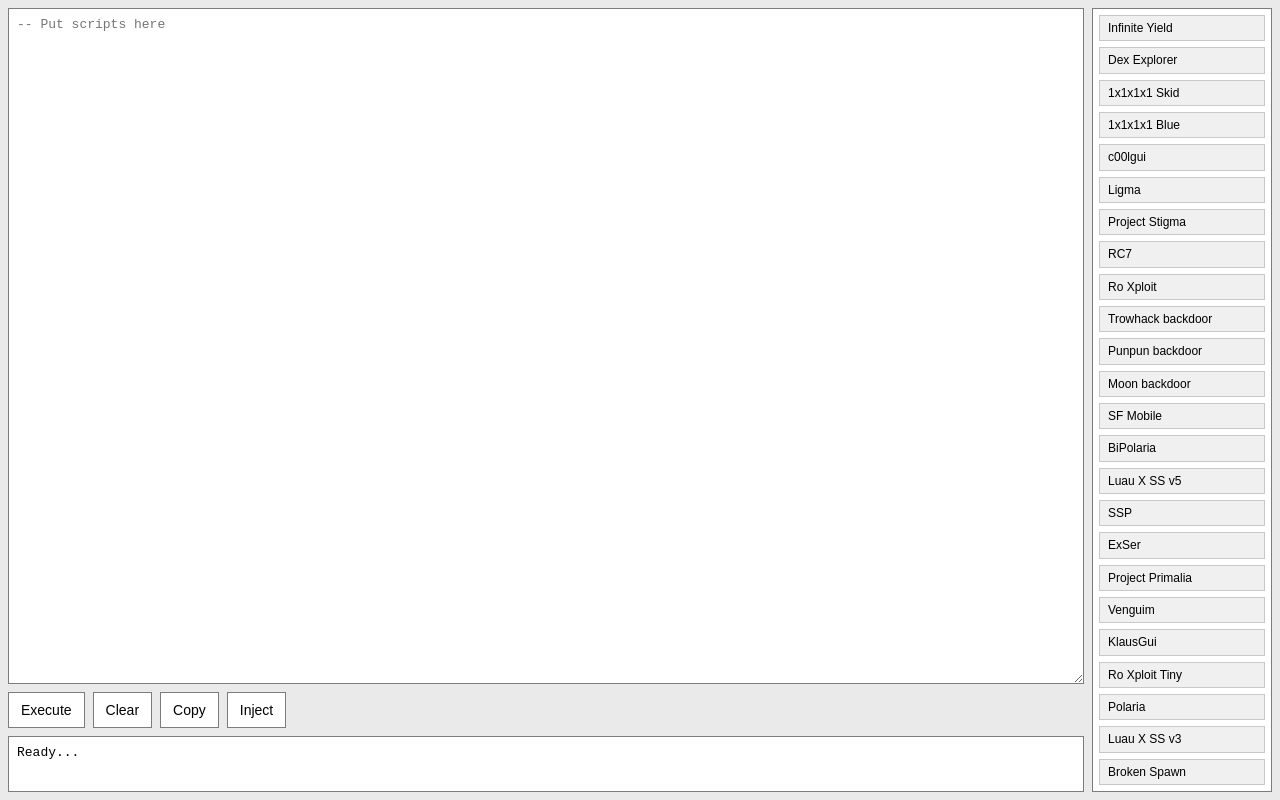
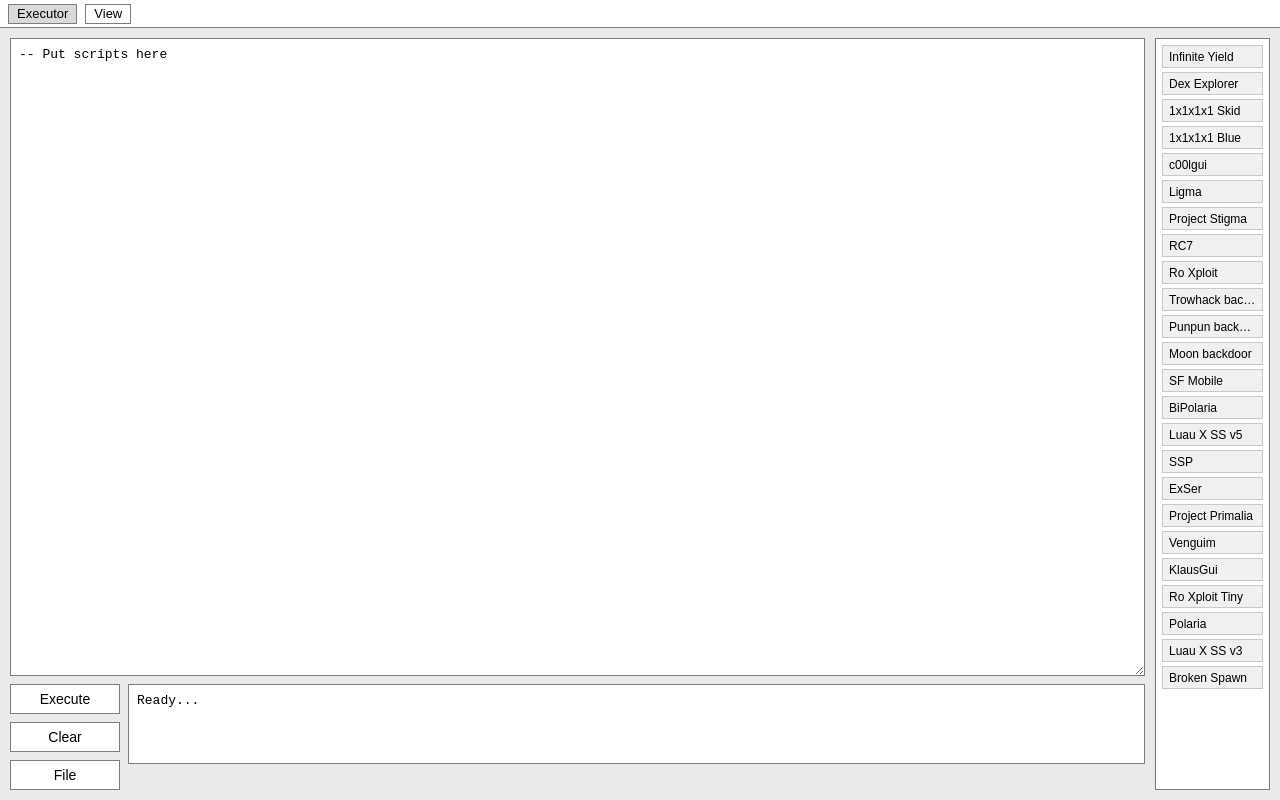
Before and after one commit to krnlexecutor735-cell/PutigmaV2, a plain HTML site: page index.html in a window 1280 px wide. Drawn offline with Linux system fonts and the light colour scheme.

Commit message:
Update index.html

```diff
--- a/index.html
+++ b/index.html
@@ -3,61 +3,217 @@
 <head>
   <meta charset="utf-8" />
   <meta name="viewport" content="width=device-width,initial-scale=1" />
-  <title>PutigmaV2</title>
+  <title>Putigma V2 (Fullscreen)</title>
   <style>
-    *{box-sizing:border-box}
-    html,body{height:100%;margin:0;background:#f0f0f0;font-family:system-ui,Segoe UI,Roboto,Arial}
-    :root{--bg:#fff;--panel:#eaeaeb;--border:#7c7c7c;--text:#000}
-    /* Fixed full-screen container (not draggable) */
-    .app{position:fixed;inset:0;display:flex;gap:8px;padding:8px;background:var(--panel);user-select:text}
-    .editor{flex:1;display:flex;flex-direction:column;min-width:0}
-    textarea#script{flex:1;padding:8px;border:1px solid var(--border);background:#fff;color:var(--text);font-family:monospace;font-size:13px;resize:vertical;min-height:0;overflow:auto}
-    .controls{display:flex;gap:8px;margin-top:8px}
-    .btn{height:36px;padding:0 12px;border:1px solid var(--border);background:#fff;cursor:pointer;font-size:14px}
-    .list{width:180px;max-width:320px;display:flex;flex-direction:column}
-    .buttons{flex:1;overflow:auto;background:#fff;border:1px solid var(--border);display:flex;flex-direction:column;gap:6px;padding:6px}
-    .buttons button{height:28px;border:1px solid #c8c8c8;background:#f0f0f0;font-size:12px;text-align:left;padding-left:8px;cursor:pointer;white-space:nowrap;overflow:hidden;text-overflow:ellipsis}
-    .output{margin-top:8px;border:1px solid var(--border);background:#fff;padding:8px;font-family:monospace;font-size:13px;min-height:56px;overflow:auto}
+    /* Simple, rectangular UI that fills the screen.
+       Editor and script list expand and scroll when content is large. */
+    * { box-sizing: border-box; }
+    html,body { height:100%; margin:0; background:#f0f0f0; font-family: "Segoe UI", Roboto, Arial, sans-serif; }
+    :root{
+      --bg:#ffffff;
+      --panel:#eaeaeb;
+      --border:#7c7c7c;
+      --muted:#c6c6c6;
+      --text:#000000;
+    }
+
+    /* Fullscreen container (no top titlebar) */
+    .putigma-full {
+      position:fixed;
+      left:0; top:0; right:0; bottom:0;
+      display:flex;
+      flex-direction:column;
+      background:var(--bg);
+      border:0;
+    }
+
+    /* Tabs row (Executor / View) only */
+    .tabs-row {
+      height:28px;
+      background:var(--bg);
+      border-bottom:1px solid var(--border);
+      display:flex;
+      align-items:center;
+      gap:8px;
+      padding:4px 8px;
+    }
+    .tab {
+      height:20px;
+      padding:0 8px;
+      border:1px solid var(--border);
+      background:#ffffff;
+      color:var(--text);
+      font-size:13px;
+      line-height:18px;
+      cursor:pointer;
+      display:inline-flex;
+      align-items:center;
+      user-select:none;
+    }
+    .tab.active { background:#dadada; }
+
+    /* Main area */
+    .main-area {
+      flex:1;
+      display:flex;
+      gap:10px;
+      padding:10px;
+      background:var(--panel);
+      min-height:0; /* important for proper flexbox scrolling on children */
+    }
+
+    /* Left: editor + controls */
+    .left {
+      display:flex;
+      flex-direction:column;
+      gap:8px;
+      flex:1;
+      min-width:0; /* important so textarea can shrink and scroll properly */
+    }
+
+    /* The editor should expand to fill available vertical space and scroll when content is long */
+    textarea#script {
+      width:100%;
+      flex:1;            /* expand to fill available height */
+      min-height:0;      /* allow flex to control height */
+      resize:vertical;
+      padding:8px;
+      border:1px solid var(--border);
+      background:#ffffff;
+      color:var(--text);
+      font-family: monospace;
+      font-size:13px;
+      line-height:1.2;
+      overflow:auto;
+      outline:none;
+    }
+
+    .controls-row {
+      display:flex;
+      gap:8px;
+      align-items:flex-start;
+      min-height:0;
+    }
+
+    .vstack {
+      width:110px;
+      display:flex;
+      flex-direction:column;
+      gap:8px;
+    }
+    .btn {
+      height:30px;
+      border:1px solid var(--border);
+      background:#ffffff;
+      cursor:pointer;
+      font-size:14px;
+      color:var(--text);
+      user-select:none;
+    }
+
+    .output {
+      flex:1;
+      min-height:80px;
+      min-width:0;
+      border:1px solid var(--border);
+      padding:8px;
+      background:#ffffff;
+      font-family:monospace;
+      font-size:13px;
+      overflow:auto;
+      white-space:pre-wrap;
+    }
+
+    /* Right: script list */
+    .right {
+      width:115px;
+      max-width:220px;
+      display:flex;
+      flex-direction:column;
+      min-width:110px;
+      min-height:0;
+    }
+    .script-list {
+      flex:1;
+      overflow:auto;   /* scroll when many entries */
+      background:#ffffff;
+      border:1px solid var(--border);
+      padding:6px;
+      display:flex;
+      flex-direction:column;
+      gap:4px;
+      min-height:0;
+    }
+    .script-list button {
+      width:100%;
+      height:23px;
+      border:1px solid #c8c8c8;
+      background:#f0f0f0;
+      font-size:12px;
+      cursor:pointer;
+      text-align:left;
+      padding-left:6px;
+      white-space:nowrap;
+      overflow:hidden;
+      text-overflow:ellipsis;
+    }
+    .script-list button:hover { background:#e6e6e6; }
+
+    input[type="file"] { display:none; }
+
+    /* Responsive: stack on small screens */
     @media (max-width:700px){
-      .app{flex-direction:column;padding:6px}
-      .list{width:100%;order:2}
-      .buttons{flex-direction:row;flex-wrap:wrap;gap:6px}
-      .buttons button{width:48%;height:auto;padding:6px;white-space:normal}
+      .main-area { flex-direction:column; padding:8px; }
+      .right { width:100%; order:2; max-height:220px; }
+      .script-list { flex-direction:row; flex-wrap:wrap; gap:6px; max-height:180px; overflow:auto; }
+      .script-list button { width:48%; white-space:normal; height:auto; padding:6px; }
     }
   </style>
 </head>
 <body>
-  <div class="app" id="app">
-    <div class="editor">
-      <textarea id="script" spellcheck="false" placeholder="-- Put scripts here"></textarea>
+  <div class="putigma-full" id="putigma">
+    <div class="tabs-row">
+      <button class="tab active" id="tab-exec">Executor</button>
+      <button class="tab" id="tab-view">View</button>
+      <div style="flex:1"></div>
+    </div>
 
-      <div class="controls">
+    <div class="main-area">
+      <div class="left">
+        <textarea id="script">-- Put scripts here</textarea>
+
+        <div class="controls-row">
+          <div class="vstack">
             <button class="btn" id="execute">Execute</button>
             <button class="btn" id="clear">Clear</button>
-        <button class="btn" id="copy">Copy</button>
-        <button class="btn" id="inject">Inject</button>
+            <button class="btn" id="file">File</button>
+            <input type="file" id="fileInput" accept=".txt,.lua,.js,.md,.json" />
+          </div>
+          <div class="output" id="output">Ready...</div>
+        </div>
       </div>
 
-      <div class="output" id="output">Ready...</div>
+      <div class="right">
+        <div class="script-list" id="scriptList" aria-label="Scripts list">
+          <!-- populated by JS -->
         </div>
-
-    <div class="list" id="list">
-      <div class="buttons" id="scriptList" aria-label="Scripts list"></div>
+      </div>
     </div>
   </div>
 
   <script>
     // Elements
-  const scriptArea = document.getElementById('script');
     const executeBtn = document.getElementById('execute');
     const clearBtn = document.getElementById('clear');
-  const copyBtn = document.getElementById('copy');
-  const injectBtn = document.getElementById('inject');
+    const fileBtn = document.getElementById('file');
+    const fileInput = document.getElementById('fileInput');
+    const scriptArea = document.getElementById('script');
+    const output = document.getElementById('output');
     const scriptList = document.getElementById('scriptList');
-  const output = document.getElementById('output');
-  const app = document.getElementById('app');
+    const tabExec = document.getElementById('tab-exec');
+    const tabView = document.getElementById('tab-view');
 
-  // Data (same as original)
+    // Scripts array (same as original)
     const buttonsData = [
       {Title:"Infinite Yield",URL:"https://rawscripts.net/raw/Universal-Script-Infinite-yield-Game-commands-etc-14971"},
       {Title:"Dex Explorer",URL:"https://rawscripts.net/raw/Universal-Script-Dark-Dex-Explorer-19291"},
@@ -85,96 +241,85 @@
       {Title:"Broken Spawn",URL:"https://pastebin.com/raw/NyJfL0ey"},
     ];
 
-  let lastSelectedUrl = null;
-  function loaderString(url){ return `loadstring(game:HttpGet("${url}"))()`; }
-
-  // Helper: set output text
-  function setOutput(text){
-    output.textContent = text;
-  }
-
-  // Populate list: try fetch, fallback to loader
-  function buildList(){
+    // Populate script list with buttons
+    function populateList() {
       scriptList.innerHTML = '';
-    buttonsData.forEach(item=>{
-      const btn = document.createElement('button');
-      btn.textContent = item.Title;
-      btn.title = item.URL;
-      btn.addEventListener('click', async () => {
-        lastSelectedUrl = item.URL;
-        setOutput('Fetching: ' + item.Title);
+      buttonsData.forEach(d => {
+        const b = document.createElement('button');
+        b.textContent = d.Title;
+        b.title = d.URL;
+        b.addEventListener('click', async () => {
+          output.textContent = "Exec: " + d.Title;
           try {
-          const resp = await fetch(item.URL, { cache: 'no-store' });
-          if(!resp.ok) throw new Error('HTTP ' + resp.status);
+            output.textContent = "Fetching: " + d.URL;
+            const resp = await fetch(d.URL, { cache: "no-store" });
+            if(!resp.ok) throw new Error("HTTP " + resp.status);
             const text = await resp.text();
             scriptArea.value = text;
-          scriptArea.scrollTop = 0;
-          setOutput(`Fetched ${item.Title} (${text.length} bytes) — placed into editor.`);
-        } catch (e) {
-          scriptArea.value = loaderString(item.URL);
-          scriptArea.scrollTop = 0;
-          setOutput('Fetch failed — loader inserted.');
+            scriptArea.scrollTop = 0; // reset scroll to top of editor
+            output.textContent = `Fetched ${d.Title} (${text.length} bytes) — placed into editor.`;
+          } catch (err) {
+            output.textContent = "Error fetching: " + err;
           }
         });
-      scriptList.appendChild(btn);
+        scriptList.appendChild(b);
       });
     }
-  buildList();
+    populateList();
 
-  // Drag & drop file load (loads file content into editor)
-  app.addEventListener('dragover', e => { e.preventDefault(); });
-  app.addEventListener('drop', e => {
-    e.preventDefault();
-    const f = e.dataTransfer.files && e.dataTransfer.files[0];
-    if(!f){ setOutput('No file dropped.'); return; }
-    const r = new FileReader();
-    r.onload = ()=> {
-      scriptArea.value = String(r.result || '');
-      scriptArea.scrollTop = 0;
-      lastSelectedUrl = null;
-      setOutput(`Loaded file: ${f.name}`);
-    };
-    r.onerror = ()=> { setOutput('File read error.'); };
-    r.readAsText(f);
-  });
-
-  // Buttons
-  clearBtn.addEventListener('click', ()=> {
-    scriptArea.value = '';
-    lastSelectedUrl = null;
-    setOutput('Cleared.');
-  });
-
-  copyBtn.addEventListener('click', async ()=> {
+    // Execute: evaluates as JavaScript (warning: unsafe for untrusted code)
+    executeBtn.addEventListener('click', () => {
+      const code = scriptArea.value;
+      output.textContent = "Executing...";
       try {
-      await navigator.clipboard.writeText(scriptArea.value || '');
-      setOutput('Copied.');
-    } catch (e) {
-      setOutput('Copy failed.');
+        // IMPORTANT: eval can execute arbitrary JS. Only run trusted code.
+        const result = (function(){ return eval(code); })();
+        output.textContent = "Success: " + (typeof result === 'undefined' ? "(no result)" : String(result));
+      } catch (err) {
+        output.textContent = "Error: " + err;
       }
     });
 
-  // Inject: show "กำลัง inject" then back to Ready...
-  injectBtn.addEventListener('click', ()=> {
-    setOutput('กำลัง inject');
-    setTimeout(()=> setOutput('Ready...'), 1500);
+    clearBtn.addEventListener('click', () => {
+      scriptArea.value = "";
+      output.textContent = "Cleared.";
     });
 
-  // Execute evaluates as JS in browser (kept for parity)
-  executeBtn.addEventListener('click', ()=> {
-    const code = scriptArea.value;
-    setOutput('Executing...');
-    try {
-      const result = (function(){ return eval(code); })();
-      setOutput('Success: ' + (typeof result === 'undefined' ? '(no result)' : String(result)));
-    } catch (err) {
-      setOutput('Error: ' + err);
-    }
+    fileBtn.addEventListener('click', () => fileInput.click());
+    fileInput.addEventListener('change', (ev) => {
+      const f = ev.target.files && ev.target.files[0];
+      if(!f) return;
+      const reader = new FileReader();
+      reader.onload = () => {
+        scriptArea.value = String(reader.result);
+        scriptArea.scrollTop = 0;
+        output.textContent = `Loaded file: ${f.name} (${scriptArea.value.length} bytes)`;
+      };
+      reader.onerror = () => { output.textContent = "File read error."; };
+      reader.readAsText(f);
+      fileInput.value = "";
     });
 
-  // Ensure full viewport on mobile
-  function fixHeight(){ document.documentElement.style.height = window.innerHeight + 'px'; document.body.style.height = window.innerHeight + 'px'; }
-  window.addEventListener('resize', fixHeight); fixHeight();
+    // Tabs: simple UI only; View logs to console
+    tabExec.addEventListener('click', () => {
+      tabExec.classList.add('active');
+      tabView.classList.remove('active');
+      output.textContent = "Executor tab selected.";
+    });
+    tabView.addEventListener('click', () => {
+      tabView.classList.add('active');
+      tabExec.classList.remove('active');
+      output.textContent = "Developer Console Opened.";
+      console.log("[Putigma] Developer Console Opened.");
+    });
+
+    // ensure layout uses full viewport on mobile browsers
+    function ensureFullScreen() {
+      document.documentElement.style.height = window.innerHeight + 'px';
+      document.body.style.height = window.innerHeight + 'px';
+    }
+    window.addEventListener('resize', ensureFullScreen);
+    ensureFullScreen();
   </script>
 </body>
 </html>
```
Lines whose indentation alone changed are shown as unchanged.
